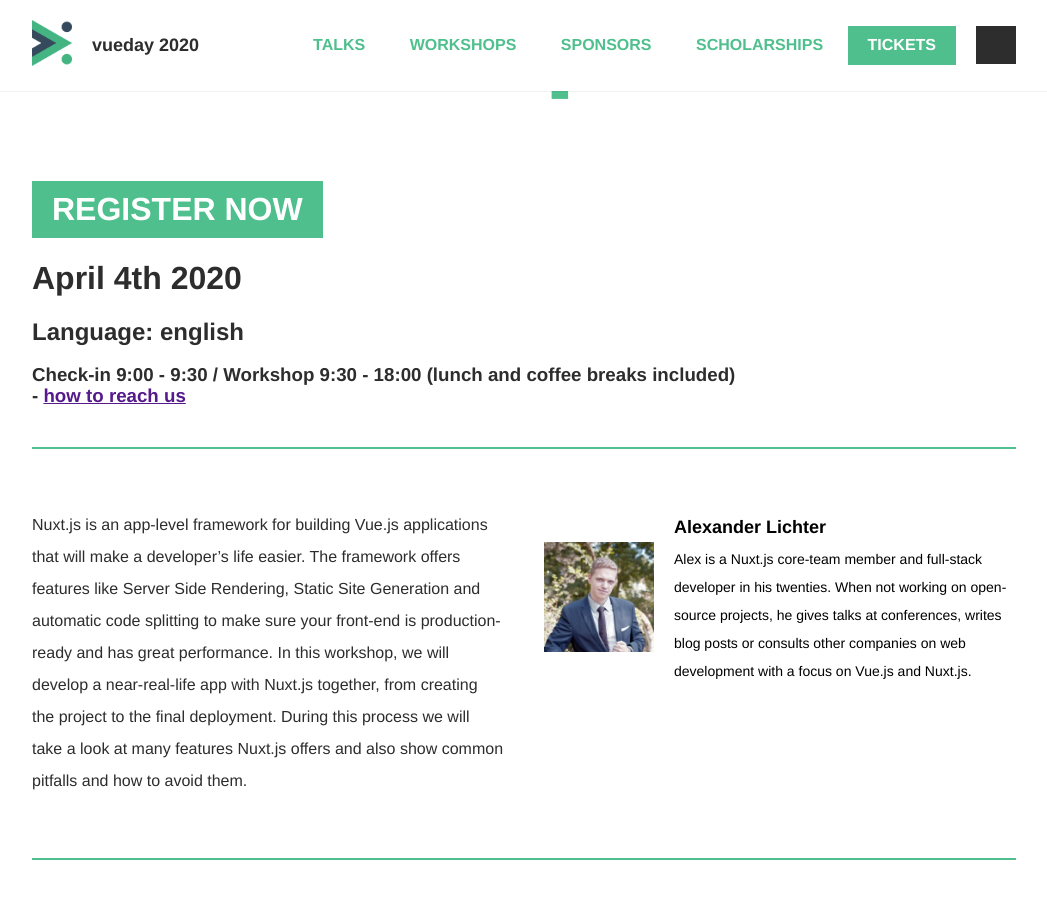
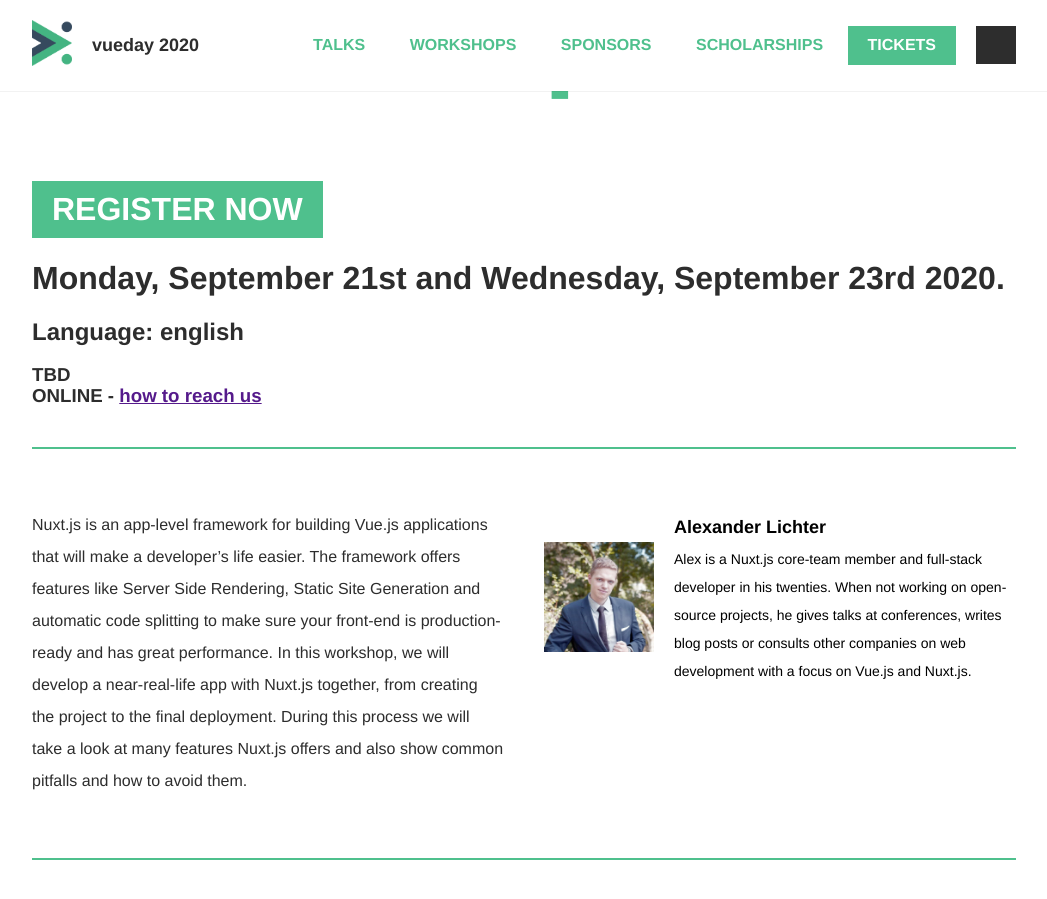
Before and after one commit to giuliatosato/2020.vueday.it, a Jekyll site: the page built from workshops/nuxtjs-the-beginners-workshop.html, in a window 1280 px wide and 900 px high, scrolled down 563 px. Shown: the whole window, without its empty margins (116-1163 px from the left). Built offline with Jekyll 4.4.1, drawn with Linux system fonts in a browser that asks for light colours; some web fonts are replaced; comment, search, counter and statistics services are not loaded.

Commit message:
ws - new dates

```diff
--- a/_data/workshops.yml
+++ b/_data/workshops.yml
@@ -2,9 +2,9 @@
   -
     slug: nuxtjs-the-beginners-workshop
     title: Nuxt.js - The Beginners Workshop
-    when: April 4th 2020
-    timetable: Check-in 9:00 - 9:30 / Workshop 9:30 - 18:00 (lunch and coffee breaks included)
-    where:
+    when: Monday, September 21st and Wednesday, September 23rd 2020.
+    timetable: TBD
+    where: ONLINE
     map:
     tickets: https://vueday-2020.eventbrite.com/
     language: english
@@ -62,8 +62,8 @@
   -
     slug: vue-vixens-workshop-verona
     title: Vue Vixens Workshop for Women
-    when: April 4th 2020
-    timetable: Check-in 9:30 - 10:00 / Workshop 10:00 - 17:00 (lunch and coffee breaks included)
+    when:
+    timetable:
     where:
     map:
     tickets: https://vuevixens-verona2020.eventbrite.it
```
